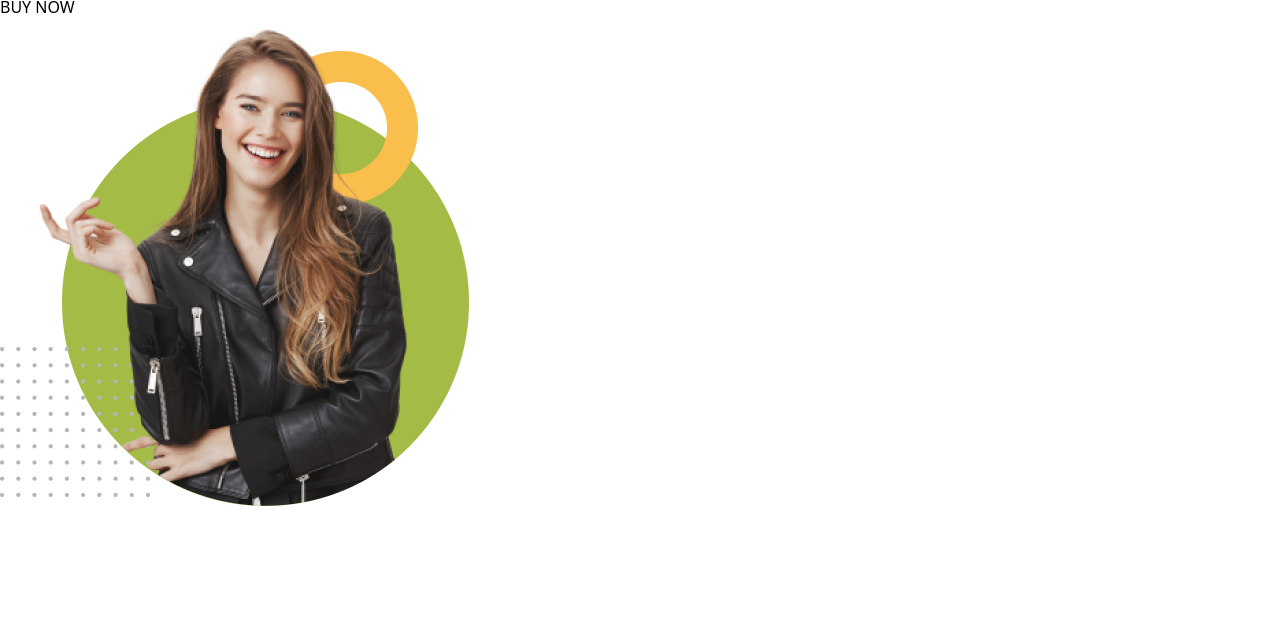
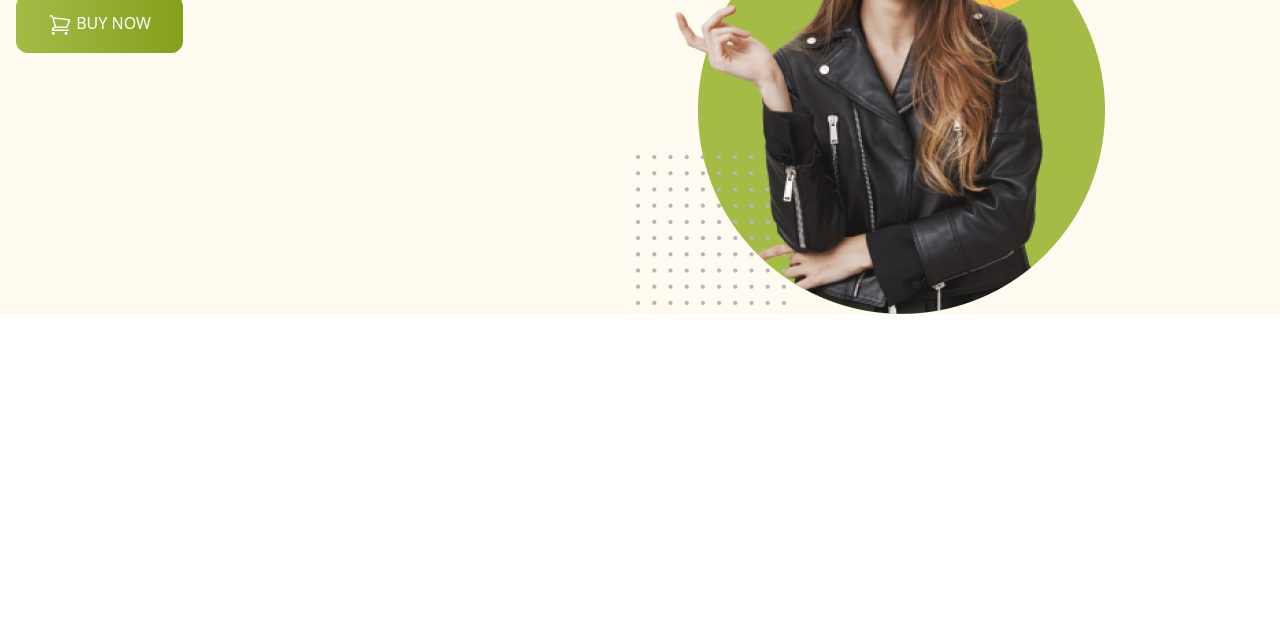
Before and after one commit to shafrinahamed097/penguin-fashion-using-tailwind, a plain HTML site: page index.html in a window 1280 px wide. Shown: the part 173-800 px from the top of the page. Drawn offline with nearby package versions, Linux system fonts and the light colour scheme.

Commit message:
Apply Header With Custom Button And Svg Hero Icons

```diff
--- a/index.html
+++ b/index.html
@@ -10,7 +10,7 @@
 
 <body>
 
-    <header>
+    <header class="bg-[#FFFBF0] pl-4">
         <!-- Start Navbar -->
         <nav>
 
@@ -18,13 +18,21 @@
         <!-- End Navbar -->
 
         <!-- Start Top Banner Section -->
-        <div>
+        <div class="md:flex">
             <div>
                 <h1 class="text-7xl uppercase"><span class="text-orange-400">Be the Penguins</span> <br><span
                         class="text-stone-800"> of
                         Winter</span></h1>
                 <p>Lorem Ipsum is simply dummy text of the printing and typesetting industry.</p>
-                <button>BUY NOW</button>
+                <button
+                    class="bg-linear-to-r from-[#A4BC46] to-[#85A019] px-8 py-4 rounded-xl font-medium text-white  ">
+                    <svg xmlns="http://www.w3.org/2000/svg" fill="none" viewBox="0 0 24 24" stroke-width="1.5"
+                        stroke="currentColor" class="size-6 text-white inline">
+                        <path stroke-linecap="round" stroke-linejoin="round"
+                            d="M2.25 3h1.386c.51 0 .955.343 1.087.835l.383 1.437M7.5 14.25a3 3 0 0 0-3 3h15.75m-12.75-3h11.218c1.121-2.3 2.1-4.684 2.924-7.138a60.114 60.114 0 0 0-16.536-1.84M7.5 14.25 5.106 5.272M6 20.25a.75.75 0 1 1-1.5 0 .75.75 0 0 1 1.5 0Zm12.75 0a.75.75 0 1 1-1.5 0 .75.75 0 0 1 1.5 0Z" />
+                    </svg>
+
+                    BUY NOW</button>
 
             </div>
             <div>
```
